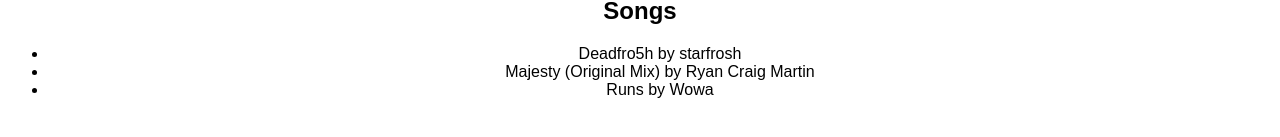
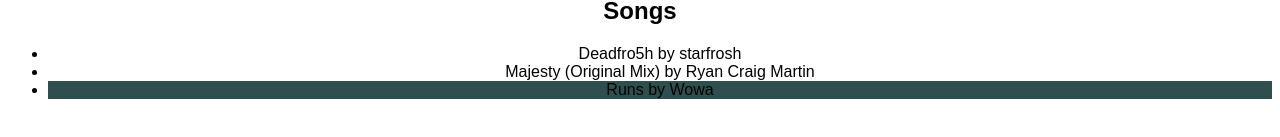
Before and after one commit to maciejewskakatarzyna/MusicPlayer, a React (Create React App) app: page / in a window 1280 px wide. Shown: the part 345-482 px from the top of the page. Built offline with nearby package versions, Linux system fonts and the light colour scheme.

Commit message:
current song highlighted

```diff
--- a/src/App.js
+++ b/src/App.js
@@ -16,9 +16,13 @@ function SongPlayer({ showControls = true, song }) {
     );
 }
 
-function SongListItem({song}) {
+function SongListItem({song, isCurrent}) {
+    const backgroundColor = isCurrent ? "darkslategray" : "none"
+    const style = {backgroundColor}
     return (
-        <li>{song.title} by {song.artist}</li>
+        <li style={style}>
+            {song.title} by {song.artist}
+        </li>
     )
 }
 
@@ -50,7 +54,7 @@ const currentSong = songs[2];
             <section>
                 <Heading title="Songs" />
                 <ul>{songs.map(song =>
-                    <SongListItem key={song.audioUrl} song={song} />)}
+                    <SongListItem key={song.audioUrl} song={song} isCurrent={currentSong.audioUrl === song.audioUrl}/>)}
                 </ul>
             </section>
         </div>
```
